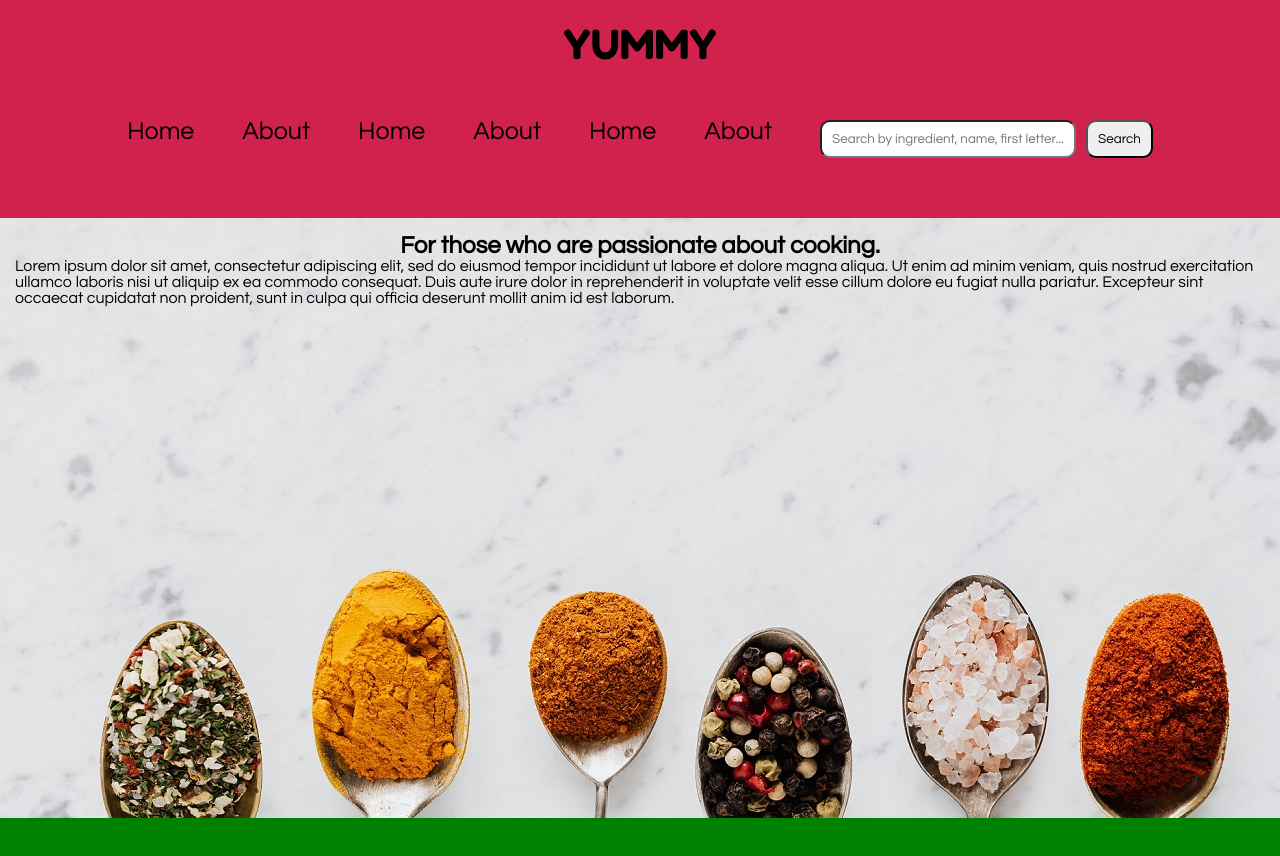
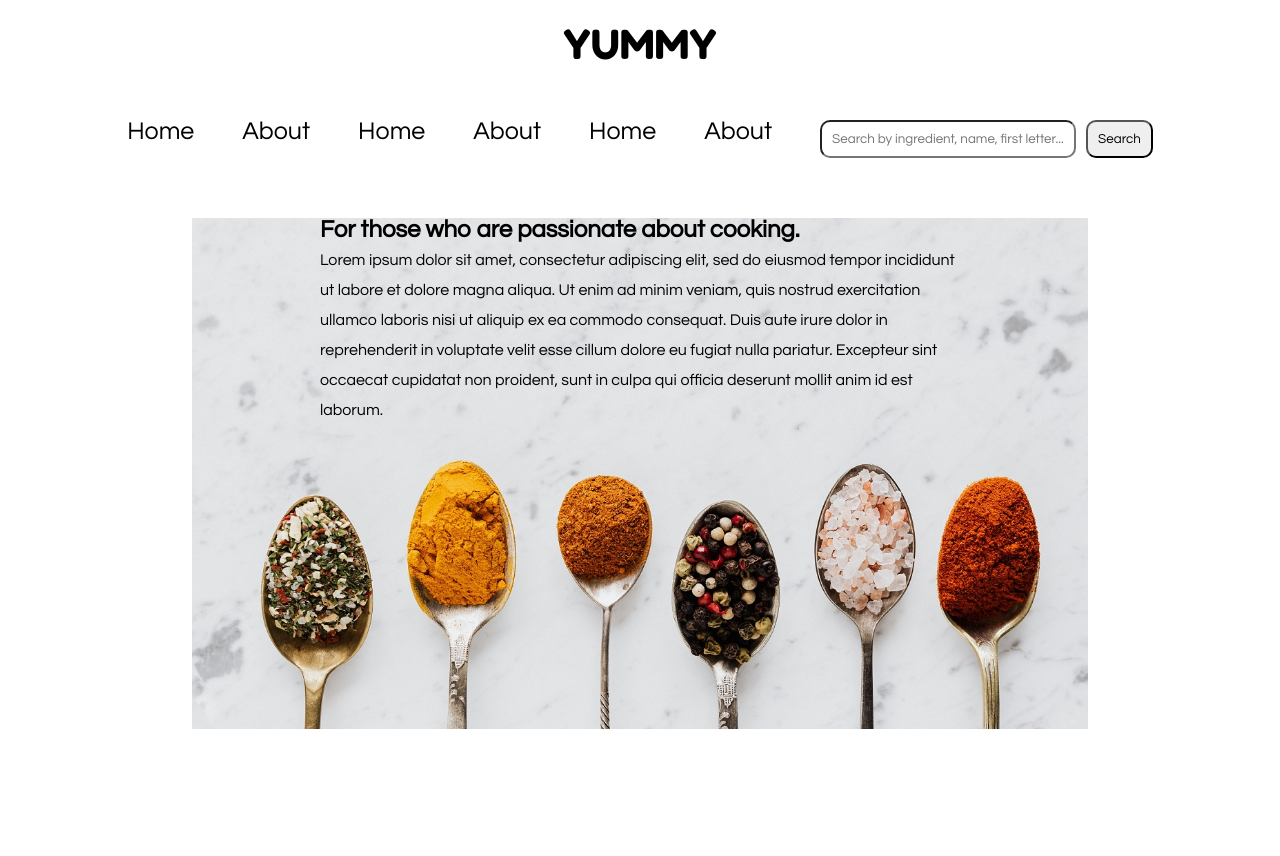
Before and after one commit to yasminwww/recipe-app-react, a React (Create React App) app: page /about in a window 1280 px wide. Shown: the top 856 px of the page. Before the commit the page ends 818 px from the top, so only its background shows below. Built offline with nearby package versions, Linux system fonts and the light colour scheme; no server answers.

Commit message:
finally css for about page

```diff
--- a/src/App.css
+++ b/src/App.css
@@ -11,21 +11,6 @@
   background-size: cover;
 } */
 
-body,
-html {
+body {
   height: 100%;
 }
-
-html {
-  background-color: green;
-  /* height: 100%; */
-}
-
-#root {
-  background-color: yellow;
-}
-
-.App {
-  min-height: 100%;
-  background-color: rgb(209, 33, 77);
-}
--- a/src/components/About.js
+++ b/src/components/About.js
@@ -4,24 +4,30 @@ import styled from 'styled-components'
 import spices from '../images/spices.jpg'
 
 const Wrapper = styled.div`
-  background: url(${spices}) no-repeat;
+  .so {
     display: flex;
-  height: 100%;
+    /* height: 100%; */
     flex-direction: column;
-  justify-items: center;
-  align-items: center;
+
+    /* justify-items: center;
+    align-items: center; */
+    height: 100vh;
+  }
+  img {
+    display: block;
+    margin-left: auto;
+    margin-right: auto;
+    width: 70%;
+  }
 
   .content {
-    object-fit: cover;
-    display: flex;
-    flex-direction: column;
-    justify-items: center;
-    align-items: center;
-    padding: 15px;
-    height: 600px;
+    /* flex: 1; */
+    position: absolute;
+    top: 40%;
+    left: 50%;
+    transform: translate(-50%, -50%);
   }
 
-  /*
   h2,
   p {
     line-height: 30px;
@@ -30,26 +36,26 @@ const Wrapper = styled.div`
     font-weight: bold;
     justify-items: start;
   }
-  p {
-    width: 50%;
-  } */
 `
 
 const About = () => {
   return (
     <Wrapper>
+      <div className='so'>
+        <img src={spices} alt='spices' />
         <div className='content'>
           <h2>For those who are passionate about cooking.</h2>
           <p>
             Lorem ipsum dolor sit amet, consectetur adipiscing elit, sed do
-          eiusmod tempor incididunt ut labore et dolore magna aliqua. Ut enim ad
-          minim veniam, quis nostrud exercitation ullamco laboris nisi ut
+            eiusmod tempor incididunt ut labore et dolore magna aliqua. Ut enim
+            ad minim veniam, quis nostrud exercitation ullamco laboris nisi ut
             aliquip ex ea commodo consequat. Duis aute irure dolor in
             reprehenderit in voluptate velit esse cillum dolore eu fugiat nulla
             pariatur. Excepteur sint occaecat cupidatat non proident, sunt in
             culpa qui officia deserunt mollit anim id est laborum.
           </p>
         </div>
+      </div>
     </Wrapper>
   )
 }
```
Lines whose indentation alone changed are shown as unchanged.
